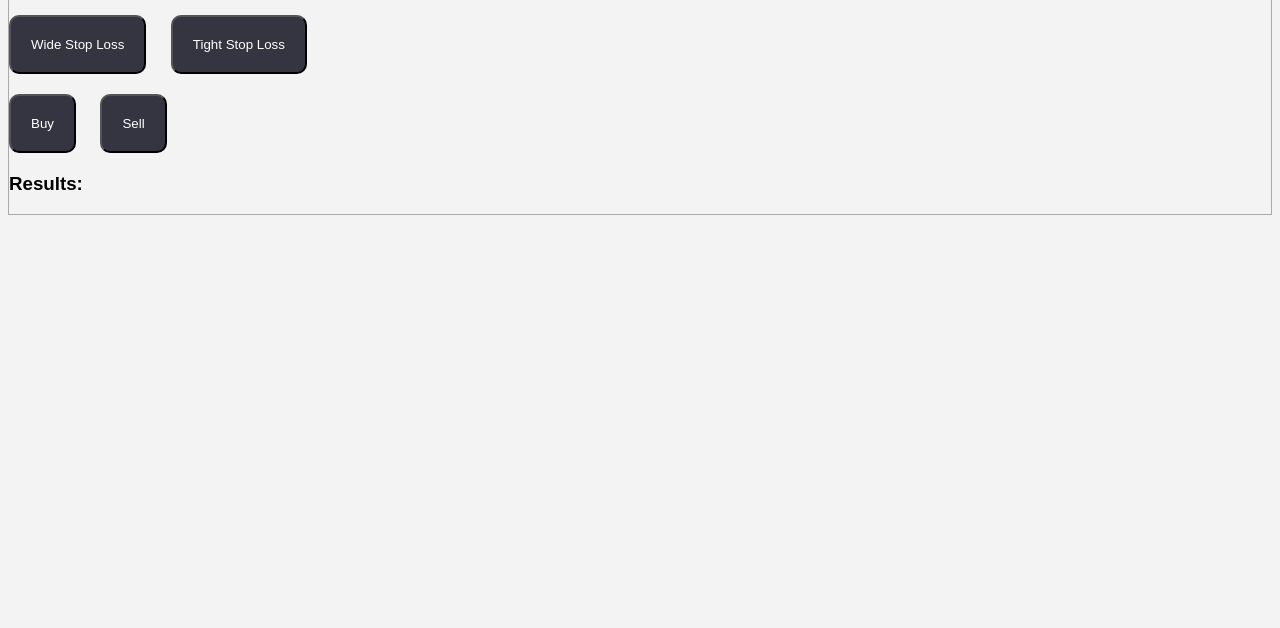
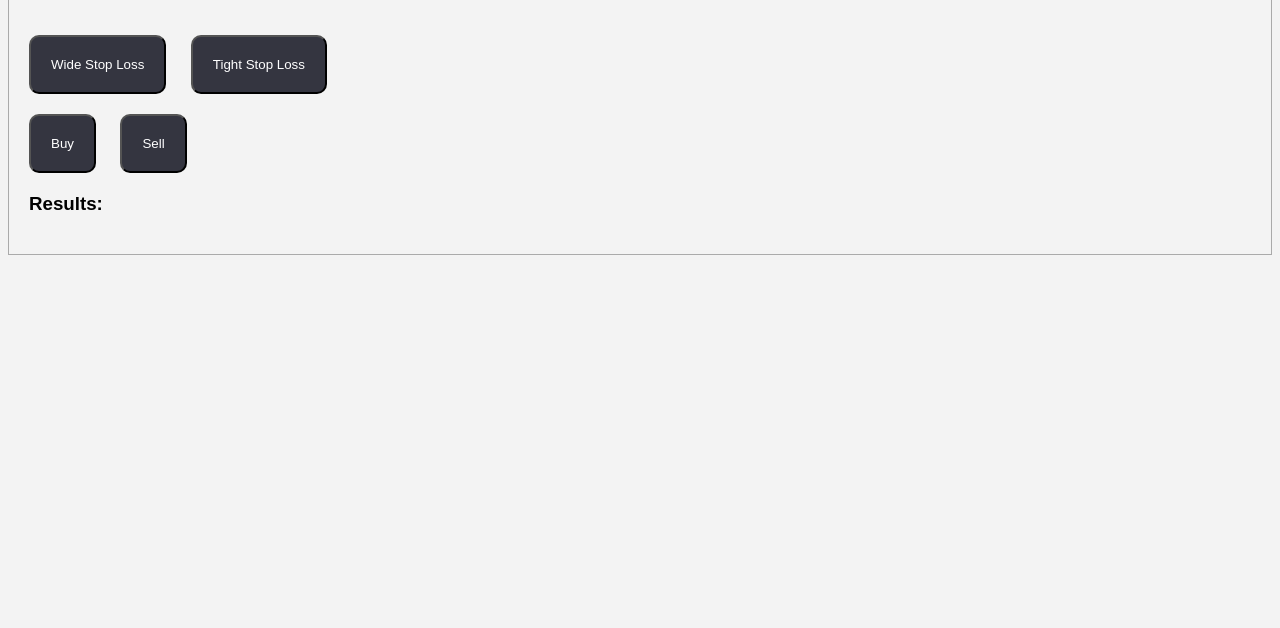
Before and after one commit to Robot-moss/forex_notion_widget, a plain HTML site: page stoplosscalcnew.html in a window 1280 px wide. Shown: the part 172-800 px from the top of the page. Drawn offline with Linux system fonts and the light colour scheme.

Commit message:
Update stoplosscalcnew.html

```diff
--- a/stoplosscalcnew.html
+++ b/stoplosscalcnew.html
@@ -7,7 +7,7 @@
     <style>
         body {
             font-family: Arial, sans-serif;
-            background: #f3f3f3; border: solid 1px #aaa; color: black;
+            background: #f3f3f3; border: solid 1px #aaa; color: black;padding: 20px;
         }
         .buttons {
             margin: 20px 0;
```
